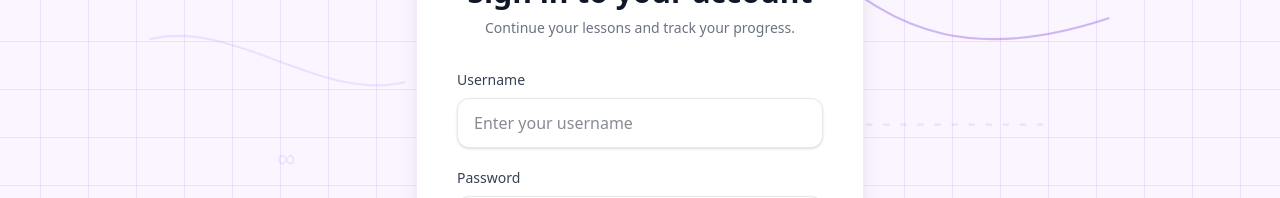
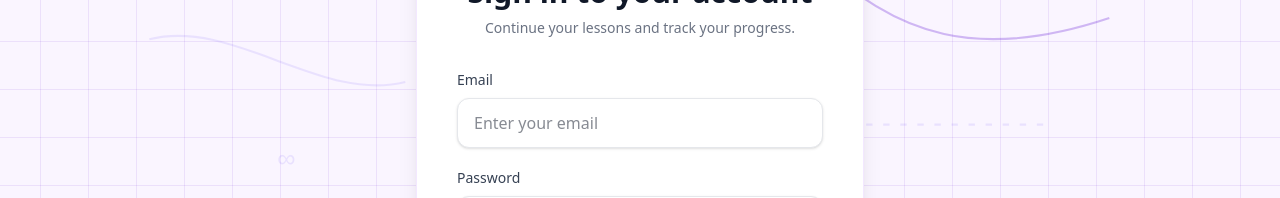
Before and after one commit to gomes-milindu/Combined_Mathematics_Frontend, a React (Vite) app: page /login in a window 1280 px wide. Shown: the part 190-388 px from the top of the page. Built offline with nearby package versions, Linux system fonts and the light colour scheme; no server answers.

Commit message:
implement login page with role-based authentication support

```diff
--- a/src/pages/Login.jsx
+++ b/src/pages/Login.jsx
@@ -6,21 +6,29 @@ import { Link, Navigate, useNavigate } from "react-router-dom";
 function Login(props) {
   const [usergetName, setuserName] = useState("");
   const [Password, setPassword] = useState("");
-  const [role, setRole] = useState("");
+  const [role, setRole] = useState("student");
 
   const navigate = useNavigate();
   async function login(e) {
     e?.preventDefault();
     try {
-      const res = await api.post("/admin/login", {
-        userName: usergetName,
-        password: Password,
-        role: role,
-      });
+      let res;
+      if (role === "admin") {
+        res = await api.post("/admin/login", {
+          userName: usergetName,
+          password: Password,
+          role: role,
+        });
+      } else {
+        res = await api.post("/student/login", {
+          email: usergetName,
+          password: Password,
+        });
+      }
 
       localStorage.setItem("token", res.data.token);
       navigate("/admin");
-      toast.success("Admin Login Successful");
+      toast.success(role === "admin" ? "Admin Login Successful" : "Student Login Successful");
     } catch (e) {
       const msg = e.response?.data?.message || "Login failed";
       toast.error(msg);
@@ -57,11 +65,11 @@ return (
           <form className="mt-8 space-y-5" onSubmit={login}>
             <div>
               <label className="mb-2 block text-sm font-medium text-gray-700">
-                Username
+                {role === "admin" ? "Username" : "Email"}
               </label>
               <input
-                type="text"
-                placeholder="Enter your username"
+                type={role === "admin" ? "text" : "email"}
+                placeholder={role === "admin" ? "Enter your username" : "Enter your email"}
                 className="w-full rounded-xl border border-gray-200 bg-white px-4 py-3 text-gray-900 shadow-sm focus:border-[#6D28D9] focus:ring-2 focus:ring-purple-200 outline-none transition"
                 onChange={(e) => {
                   setuserName(e.target.value);
```
